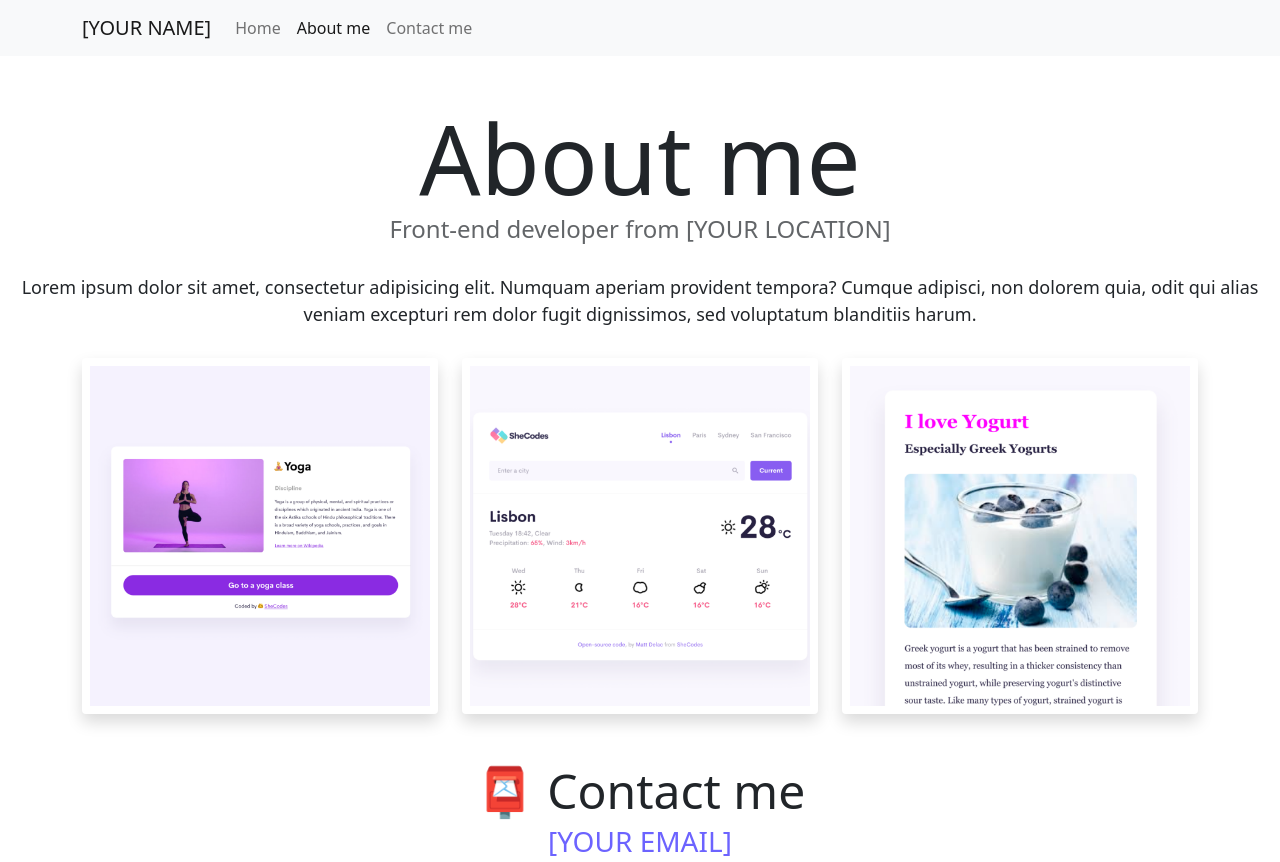
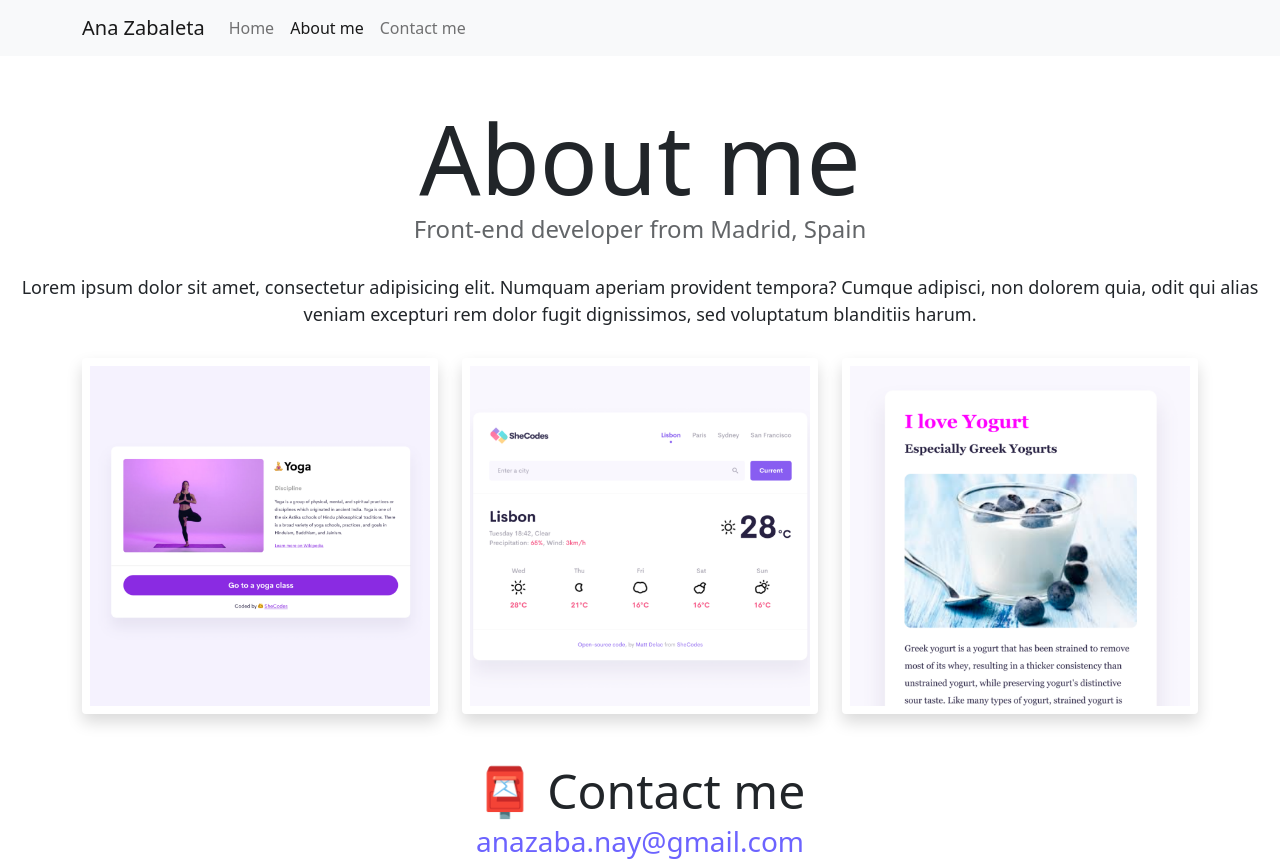
Before and after one commit to Zana2234/Porfoliweb-SEOFriendly, a website: page about.html in a window 1280 px wide. Drawn offline with nearby package versions, Linux system fonts and the light colour scheme.

Commit message:
Added email

```diff
--- a/about.html
+++ b/about.html
@@ -16,12 +16,12 @@
       crossorigin="anonymous"
     ></script>
     <link rel="stylesheet" href="style.css" />
-    <title>About [YOUR NAME]</title>
+    <title>About Ana Zabaleta</title>
   </head>
   <body>
     <nav class="navbar navbar-expand-lg navbar-light bg-light fixed-top">
       <div class="container">
-        <a class="navbar-brand" href="index.html">[YOUR NAME]</a>
+        <a class="navbar-brand" href="index.html">Ana Zabaleta</a>
         <button
           class="navbar-toggler"
           type="button"
@@ -49,7 +49,7 @@
       </div>
     </nav>
     <h1 class="text-center">About me</h1>
-    <h3 class="text-center">Front-end developer from [YOUR LOCATION]</h3>
+    <h3 class="text-center">Front-end developer from Madrid, Spain</h3>
     <div class="about-paragraphs text-center">
       <p>
         Lorem ipsum dolor sit amet, consectetur adipisicing elit. Numquam
@@ -73,7 +73,9 @@
     </div>
     <div id="contact" class="mt-5">
       <h2 class="text-center">📮 Contact me</h2>
-      <a href="mailto:[YOUR EMAIL]" class="email-link"> [YOUR EMAIL] </a>
+      <a href="mailto: anazaba.nay@gmail.com" class="email-link">
+        anazaba.nay@gmail.com
+      </a>
     </div>
   </body>
 </html>
```
